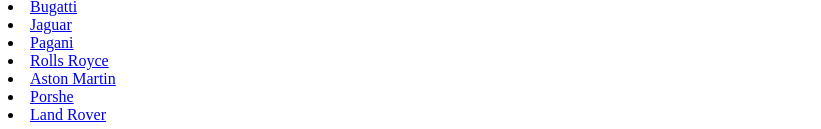
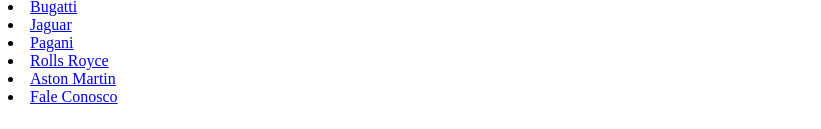
Before and after one commit to Dafelli/pds, a plain HTML site: page index.html in a window 1280 px wide. Shown: the part 906-1035 px from the top of the page, without its empty margins (0-821 px from the left). Drawn offline with Linux system fonts and the light colour scheme.

Commit message:
Update index.html

```diff
--- a/index.html
+++ b/index.html
@@ -8,7 +8,7 @@
 </head>
 
 <body>
-    <img src="GOLDCARS.png" width="60%" alt= "Inserir a descrição da imagem">
+   <img src="GOLDCARS.png" width="60%" alt= "Inserir a descrição da imagem">
     <h1>Menu</h1>
     <li> <a href=">bmw.html"> BMW </a> </li>
     <li> <a href=">lamborghini.html"> Lamborghini </a> </li>
@@ -18,8 +18,7 @@
     <li> <a href=">pagani.html">Pagani</a> </li>
     <li> <a href=">rollsRoyce.html">Rolls Royce</a> </li>
     <li> <a href=">astonMartin.html">Aston Martin</a> </li>
-    <li> <a href=">porshe">Porshe</a> </li>
-    <li> <a href=">landRover">Land Rover</a> </li>
+    <li> <a href=">FaleConosco.html">Fale Conosco</a> </li>
 
 </body>
 </html>
```
